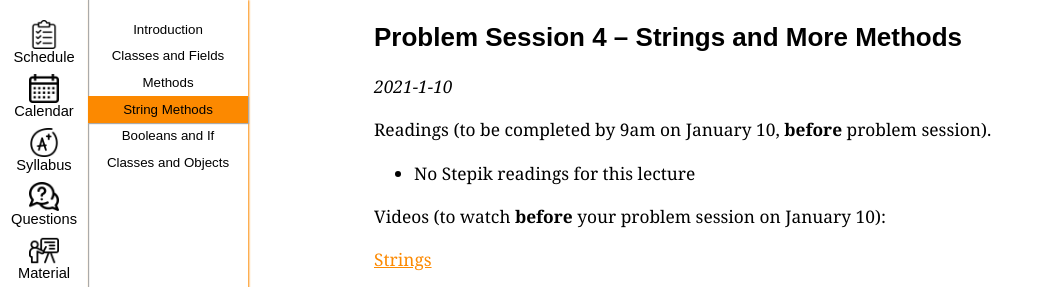
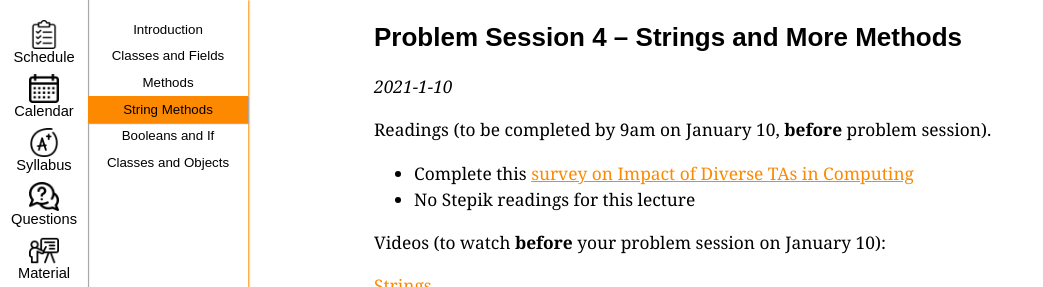
Before and after one commit to ucsd-cse11-w22/ucsd-cse11-w22.github.io, a Jekyll site: the page built from _lectures/lecture4.md, in a window 1280 px wide and 900 px high, cut to the strip 0-287 px from the top of the window. Shown: the whole strip, without its empty margins (0-1043 px from the left). Built offline with Jekyll 4.4.1, drawn with Linux system fonts in a browser that asks for light colours.

Commit message:
Update lecture4.md

```diff
--- a/_lectures/lecture4.md
+++ b/_lectures/lecture4.md
@@ -24,6 +24,7 @@ worksheets:
 _{{ page.released-on }}_
 
 Readings (to be completed by 9am on January 10, **before** problem session).
+- Complete this [survey on Impact of Diverse TAs in Computing](https://docs.google.com/forms/d/e/1FAIpQLSfg0AkTJ8kluewWZiRso1ClhJpfxTOu9J3TwiRBltEgLJ8ndQ/viewform)
 - No Stepik readings for this lecture
 
 Videos (to watch **before** your problem session on January 10):
```
